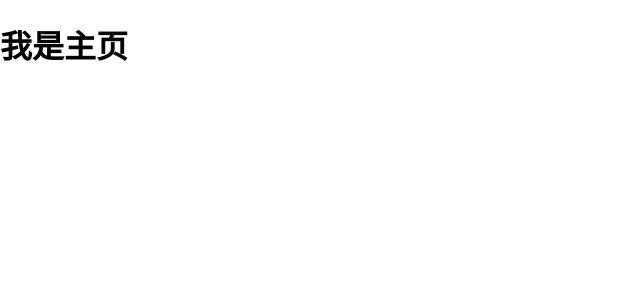
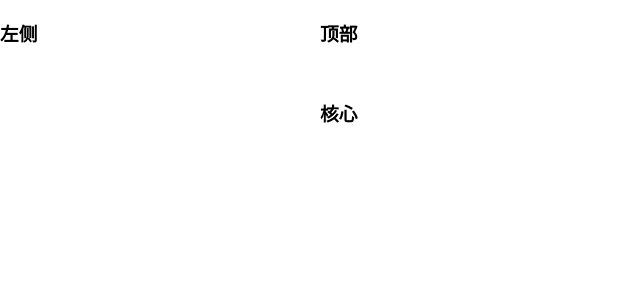
Before and after one commit to gaoliru/heimatoutiao, a Vue app: page /login#/home in a window 1280 px wide. Shown: the top 300 px of the page, without its empty margins (0-640 px from the left). Built offline with nearby package versions, Linux system fonts and the light colour scheme.

Commit message:
内容页简单布局

```diff
--- a/src/main.js
+++ b/src/main.js
@@ -4,9 +4,18 @@ import router from './router'
 import ElementUI from 'element-ui' // 引入模块
 import 'element-ui/lib/theme-chalk/index.css' // 引入样式
 import '@/styles/index.less' // 引入样式
+import axios from 'axios'
 Vue.use(ElementUI) // 全局注册element-ui框架 一旦注册所有位置都可以使用组件
 // Vue.use实际上会调用ElementUI对象里的方法 install方法并传入Vue对象
 Vue.config.productionTip = false
+Vue.use(ElementUI) // 全局注册element-ui框架 一旦注册所有的位置都可以使用组件
+// Vue.use实际上会调用ElementUI对象里的一个install方法并传入当前的vue对象
+
+// 配置axios的baseURL
+axios.defaults.baseURL = 'http://ttapi.research.itcast.cn/mp/v1_0'
+// 配置公共的请求头地址
+Vue.prototype.$axios = axios
+// 将axios赋值给Vue对象的原型属性
 new Vue({
   router,
   render: h => h(App)
--- a/src/views/home/index.vue
+++ b/src/views/home/index.vue
@@ -1,7 +1,26 @@
 <template>
-    <div>
-        <h1>我是主页</h1>
-    </div>
+<!--  -->
+    <el-container>
+        <el-aside>
+            <!-- 左侧导航 -->
+            <h1>左侧</h1>
+        </el-aside>
+
+        <el-container>
+            <el-header>
+                <h1>顶部</h1>
+                <!-- 顶部 -->
+            </el-header>
+
+            <el-main>
+                <h1>核心</h1>
+                <!-- 核心区域 -->
+                <!--这里需要一个二级路由容器 -->
+                <router-view></router-view>
+            </el-main>
+        </el-container>
+
+    </el-container>
 </template>
 <script>
 export default {
--- a/src/views/login/index.vue
+++ b/src/views/login/index.vue
@@ -70,7 +70,23 @@ export default {
   methods: { // promise方式
     login () {
       this.$refs.loginForm.validate().then(() => {
-        console.log('欢迎光临')
+        this.$axios({
+          url: '/authorizations', // 请求地址
+          // params: {}, // 地址参数 指的是url参数会拼接到url地址上面 常常说的get参数
+          // 上面定义的变量名和这里的参数名相同可以直接使用 多传了一个参数不影响
+          data: this.loginForm, // body请求体参数   常用post   put  patch
+          method: 'post'// 请求类型post/get/delete/put/patch默认值是get
+        // 可以全大写或者全小写 等同于this.$axios.post
+        }).then(result => {
+          // 成功执行的函数 data里保存成功与否的数据
+          //  把钥匙保存 token存于 本地缓存中
+          window.localStorage.setItem('user-token', result.data.data.token)
+        }).catch(() => {
+          this.$message({ message: '用户名或者密码错误', type: 'error' })
+          // this.$message.error('用户名或密码错误')
+          // 来自框架的提示消息直接用没有提示消息
+          // 需要加上消息类型 两种方法都可以
+        })
       })
     // 回调函数方式
     //   this.$refs.loginForm.validate(function (isOK) {
```
Also changed, not shown: src/components/hom/layouut-aside.vue (added, +22 -0 lines).
